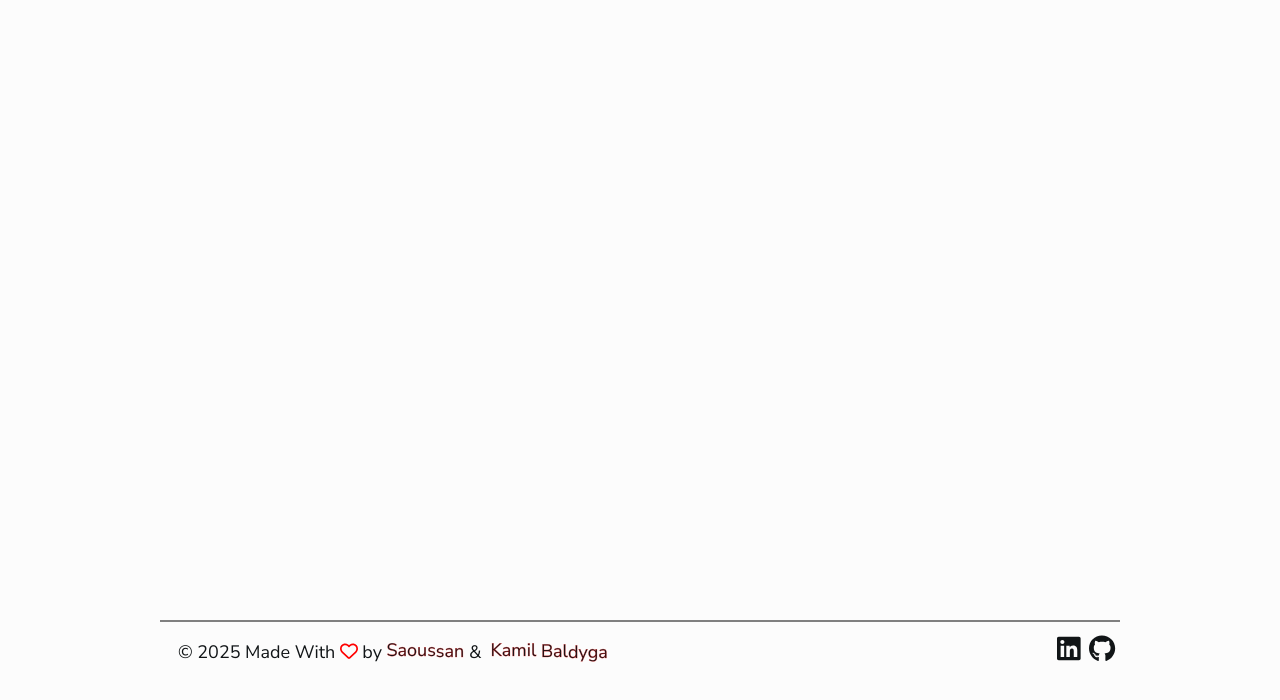
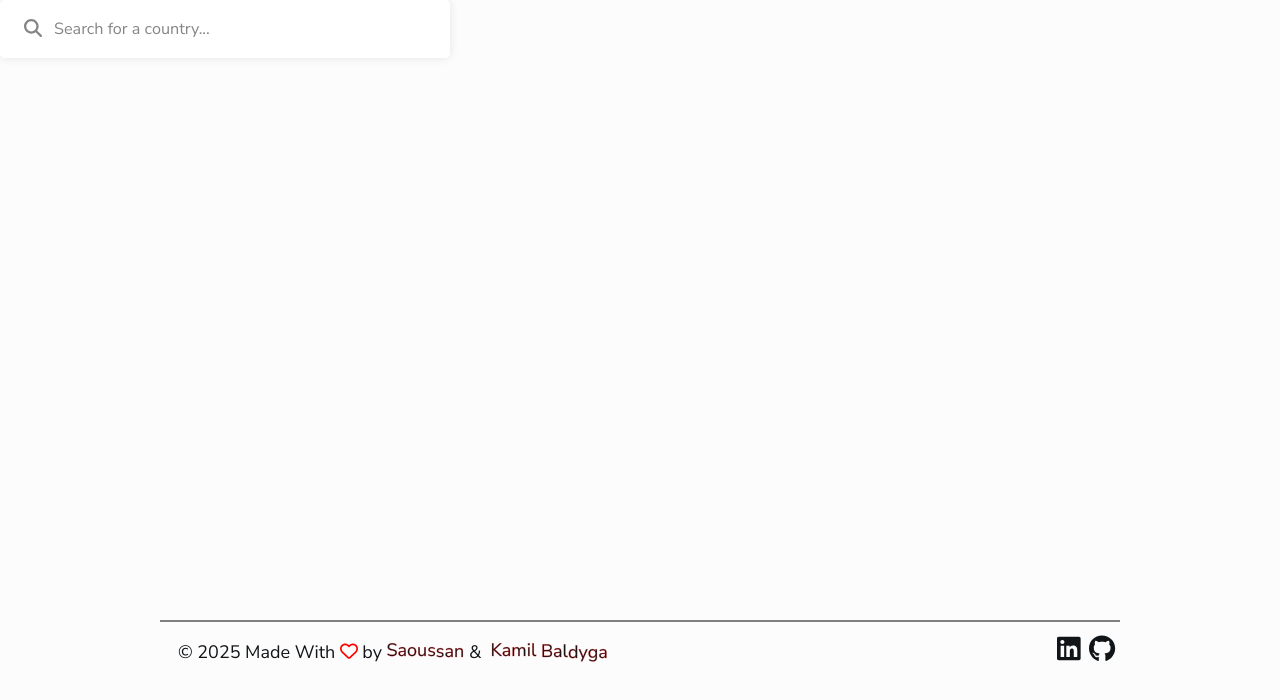
Before and after one commit to ME0WGE/react-countries-api, a React (Vite) app: page / in a window 1280 px wide. Shown: the top 700 px of the page. Built offline with nearby package versions, Linux system fonts and the light colour scheme; the HTML template or start-up script is replaced by a standard one; a web font is replaced by a local one.

Commit message:
searchbar okayge

```diff
--- a/src/components/SearchBar/SearchBar.css
+++ b/src/components/SearchBar/SearchBar.css
@@ -0,0 +1,49 @@
+.search-container {
+  display: flex;
+  width: 100%;
+  margin-bottom: 2rem;
+}
+
+.search-bar {
+  position: relative;
+  display: flex;
+  width: 100%;
+  max-width: 450px;
+  background-color: white;
+  border-radius: 5px;
+  box-shadow: 0 0 10px rgba(0, 0, 0, 0.1);
+}
+
+.search-bar input {
+  width: 100%;
+  padding: 1rem 1rem 1rem 3rem;
+  border: none;
+  border-radius: 5px;
+  font-size: 0.9rem;
+  color: #111517;
+}
+
+.search-bar input:focus {
+  outline: none;
+}
+
+.search-bar input::placeholder {
+  color: #858585;
+}
+
+.search-button {
+  position: absolute;
+  left: 1rem;
+  top: 50%;
+  transform: translateY(-50%);
+  background: none;
+  border: none;
+  color: #858585;
+  cursor: pointer;
+}
+
+@media (max-width: 768px) {
+  .search-container {
+    margin-bottom: 1.5rem;
+  }
+}
--- a/src/components/SearchBar/SearchBar.jsx
+++ b/src/components/SearchBar/SearchBar.jsx
@@ -1,5 +1,21 @@
+import { FontAwesomeIcon } from "@fortawesome/react-fontawesome";
+import { faMagnifyingGlass } from "@fortawesome/free-solid-svg-icons";
 import "./SearchBar.css";
 
-export default function SearchBar() {
-  return;
+export default function SearchBar({ searchTerm, setSearchTerm }) {
+  return (
+    <div className="search-container">
+      <div className="search-bar">
+        <button className="search-button">
+          <FontAwesomeIcon icon={faMagnifyingGlass} />
+        </button>
+        <input
+          type="text"
+          placeholder="Search for a country..."
+          value={searchTerm}
+          onChange={(e) => setSearchTerm(e.target.value)}
+        />
+      </div>
+    </div>
+  );
 }
--- a/src/pages/Home/Home.jsx
+++ b/src/pages/Home/Home.jsx
@@ -1,5 +1,15 @@
+import { useState } from "react";
+import SearchBar from "../../components/SearchBar/SearchBar";
 import "./Home.css";
 
 export default function Home() {
-  return;
+  const [searchTerm, setSearchTerm] = useState("");
+
+  return (
+    <>
+      <div className="search-filter">
+        <SearchBar searchTerm={searchTerm} setSearchTerm={setSearchTerm} />
+      </div>
+    </>
+  );
 }
```
